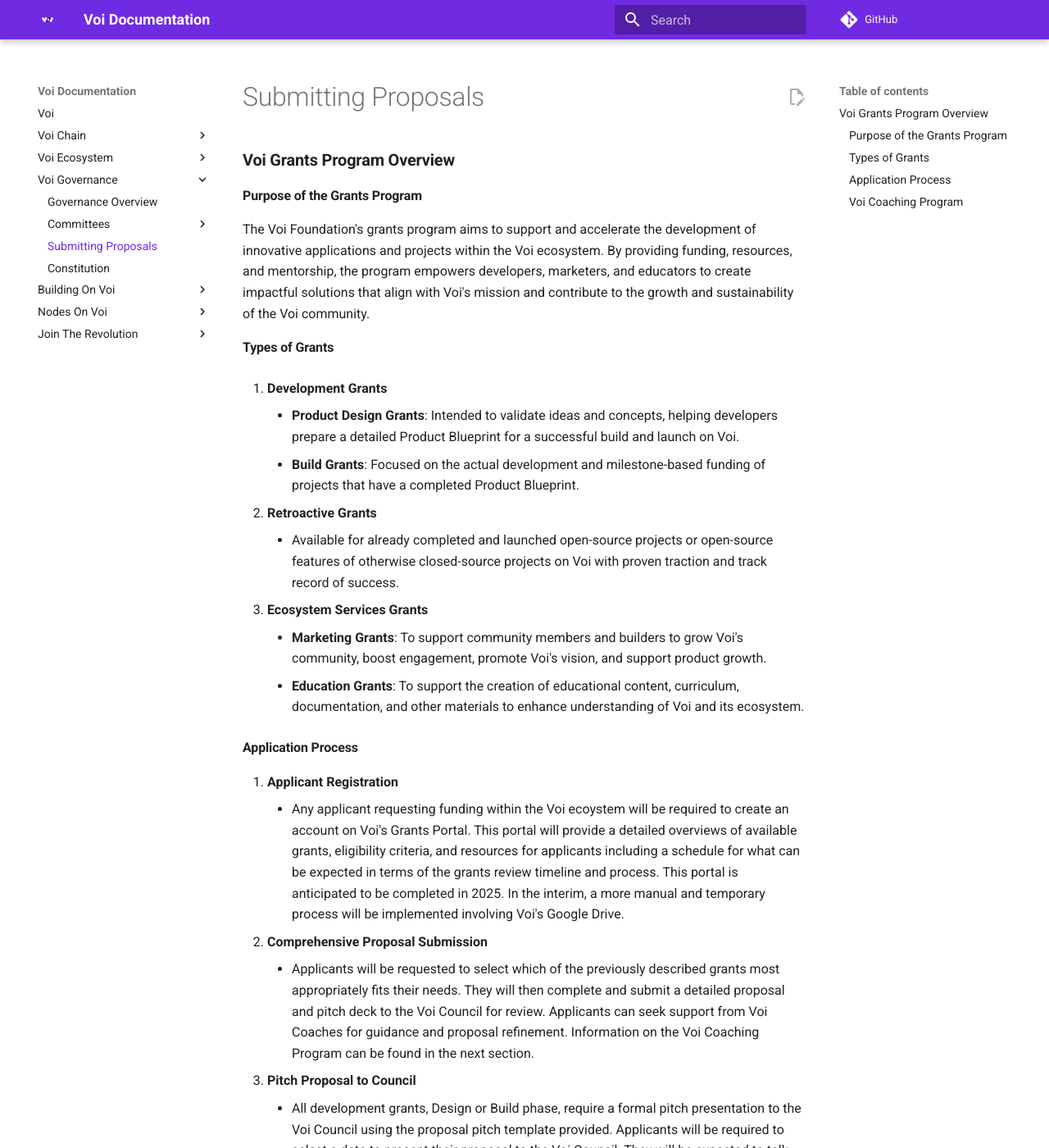
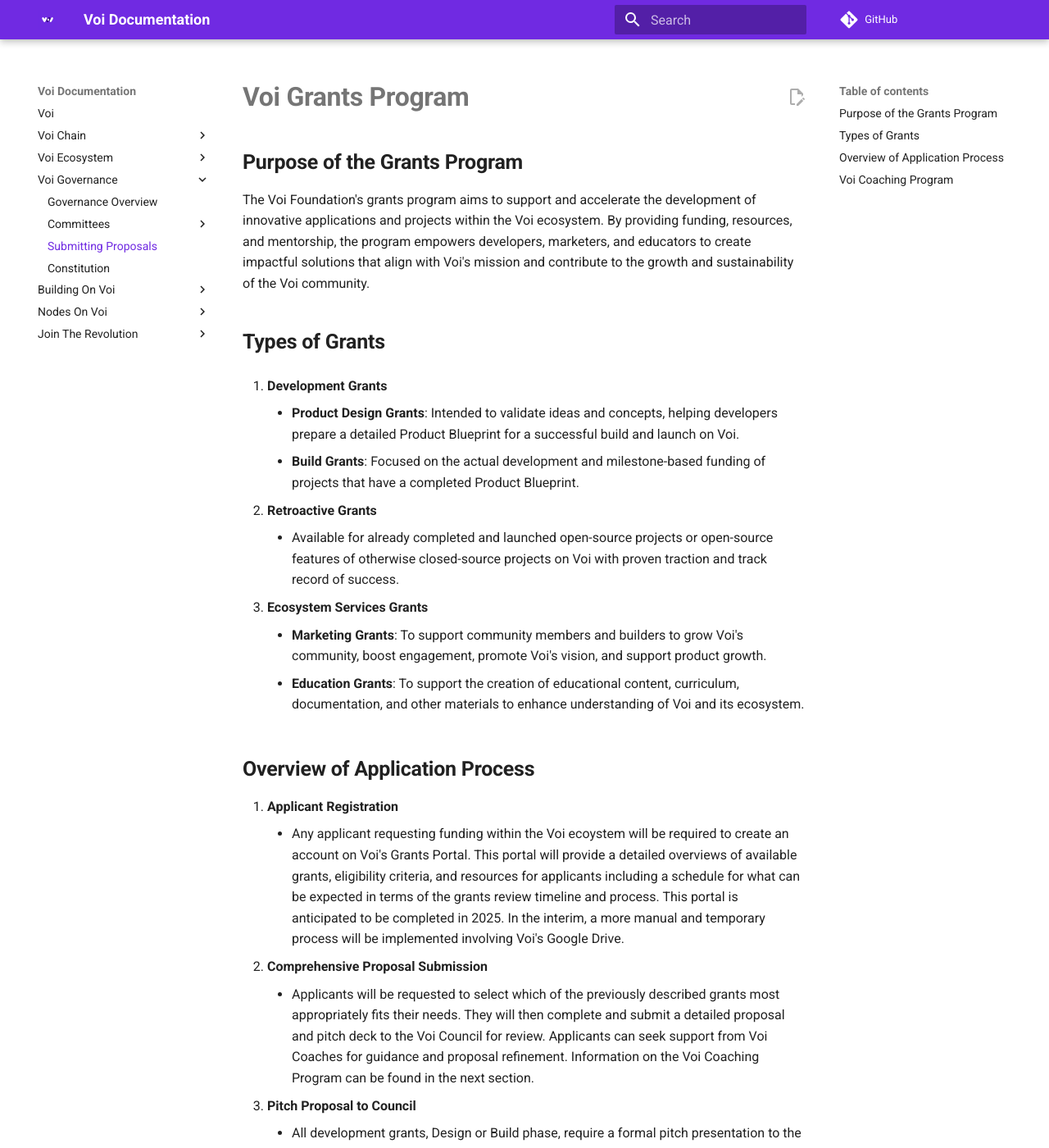
Before and after one commit to VoiNetwork/learn-more, an MkDocs documentation site: the page built from docs/governance/submitting-proposals.md, in a window 1280 px wide and 1400 px high. Shown: the whole window at 82% size. Built offline with MkDocs 1.6.1 and Material for MkDocs 9.7.7, drawn with Linux system fonts in a browser that asks for light colours; plug-ins that fetch from the network failed and are left out; comment, search, counter and statistics services are not loaded.

Commit message:
Update submitting-proposals.md

```diff
--- a/docs/governance/submitting-proposals.md
+++ b/docs/governance/submitting-proposals.md
@@ -22,7 +22,7 @@
     * **Education Grants**: To support the creation of educational content, curriculum, documentation, and other materials to enhance understanding of Voi and its ecosystem.
 
 
-#### **Application Process**
+## **Overview of Application Process**
 
 1. **Applicant Registration**
     * Any applicant requesting funding within the Voi ecoystem will be required to create an account on Voi's Grants Portal. This portal will provide a detailed overviews of available grants, eligibility criteria, and resources for applicants including a schedule for what can be expected in terms of the grants review timeline and process. This portal is anticipated to be completed in 2025. In the interim, a more manual and temporary process will be implemented involving Voi's Google Drive.
@@ -42,7 +42,7 @@
     * For fully implemented projects, the project team will be expected to make adjustments to their project based on feedback and continually monitor their project, ensuring long-term sustainability.
 
 
-#### **Voi Coaching Program**
+## **Voi Coaching Program**
 
 The Voi Coaching Program is an integral part of the grants process, offering mentorship and support to applicants throughout their journey. Coaches assist with:
 
```
Also changed, not shown: other parts of docs/governance/submitting-proposals.md (+3 -3 lines).
